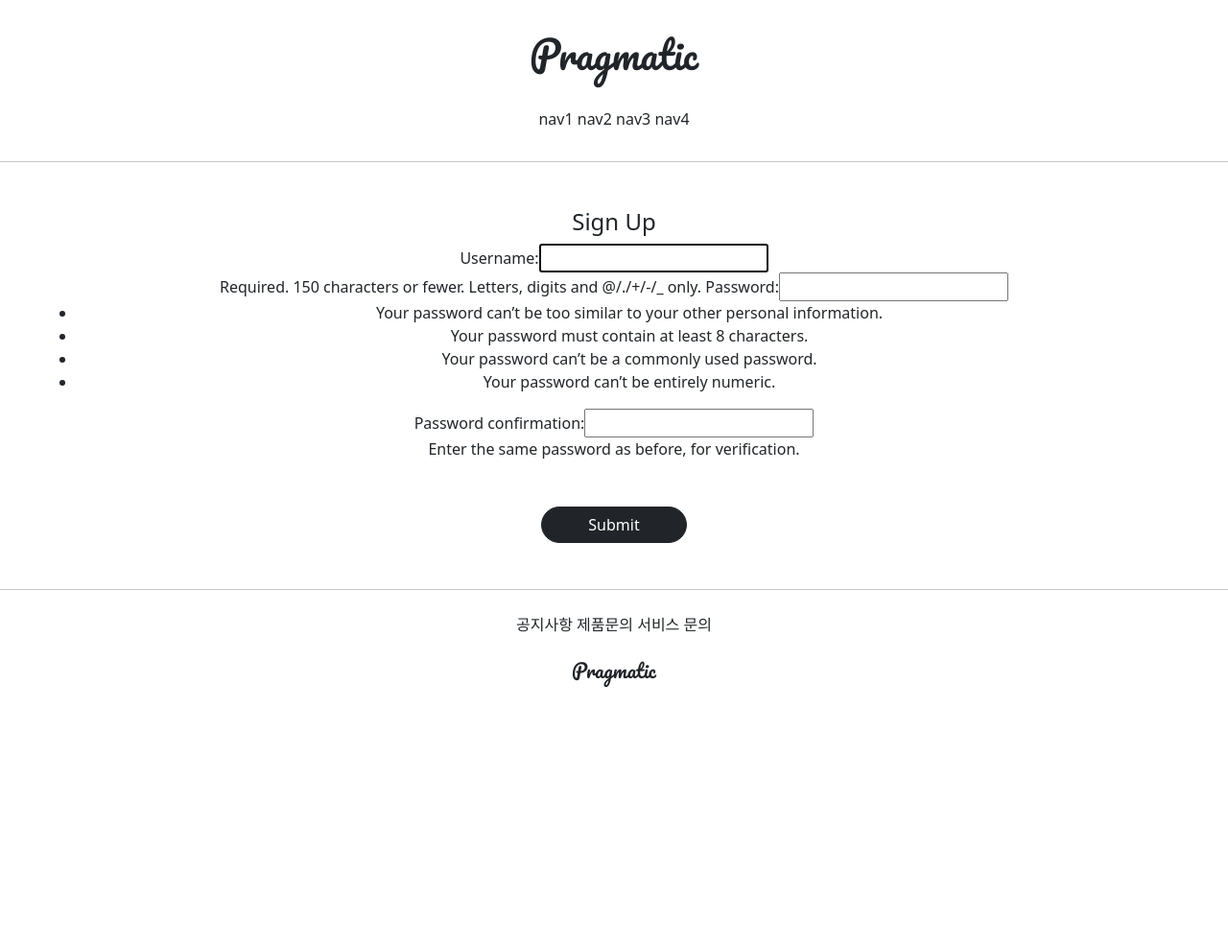
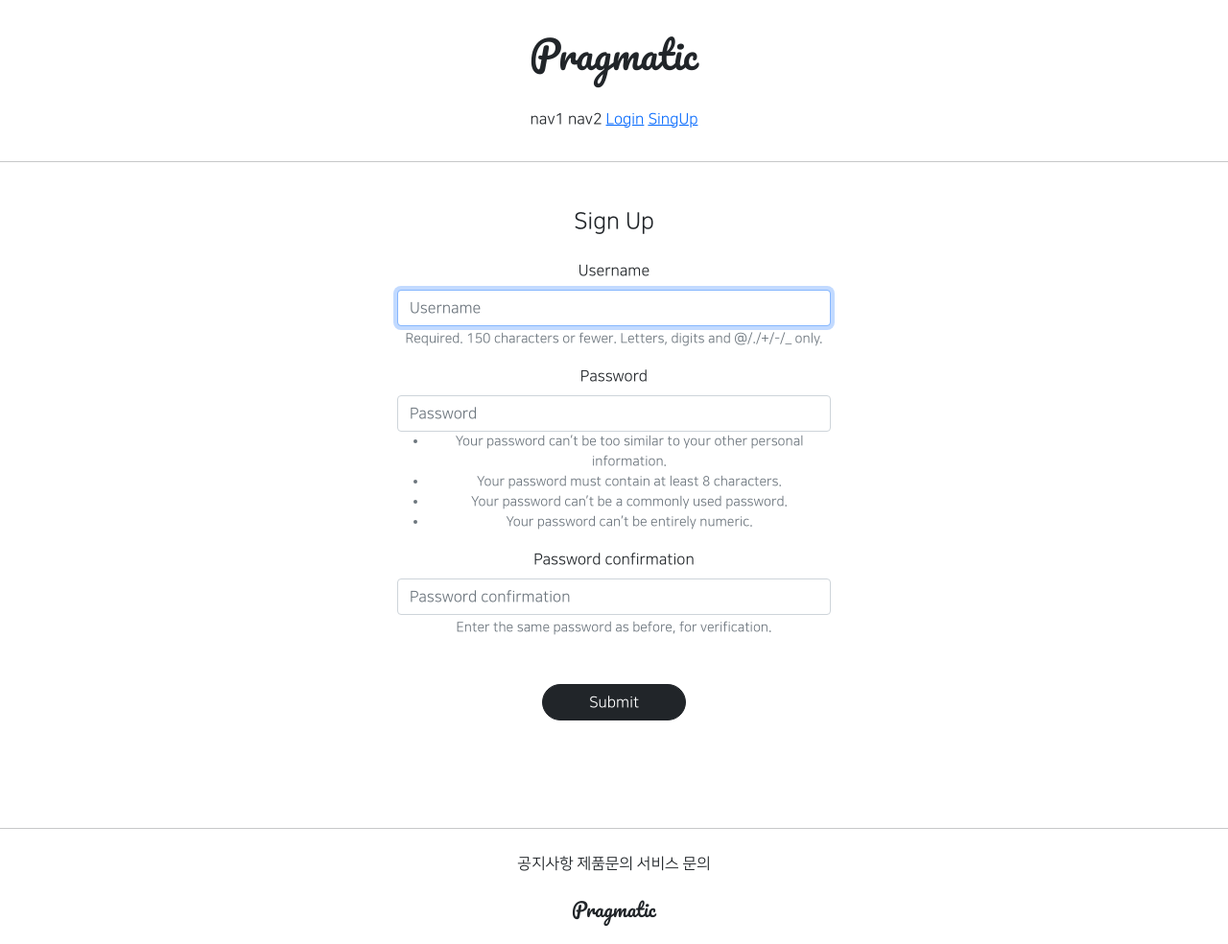
Before and after one commit to ojh789ojh/study_ai_django, a Django app: page /accounts/create/ in a window 1280 px wide. Shown: the whole page at 96% size. Before the commit the page ends 716 px from the top, so only its background shows below. Run offline with Django 3.2, Linux system fonts and the light colour scheme; parts of the project's set-up code (start-up, migrations or seed data) failed here and were passed over; some libraries are stand-ins or nearby versions.

Commit message:
no message

```diff
--- a/accountApp/__init__.py
+++ b/accountApp/__init__.py
@@ -2,3 +2,4 @@
 test"""
 # python manage.py makemigrations
 # python manage.py migrate
+# pip install django-bootstrap4
--- a/accountApp/templates/accountApp/create.html
+++ b/accountApp/templates/accountApp/create.html
@@ -1,5 +1,5 @@
 {% extends 'base.html' %}
-
+{% load bootstrap4 %}
 {% block content %}
 <div class="m-5">
     <div>
@@ -7,10 +7,10 @@
             Sign Up
         </h4>
     </div>
-    <div>
+    <div class="text-center mw-500 m-auto">
         <form action="{% url 'accountApp:create' %}" method="post">
             {% csrf_token %}
-            {{ form }}
+            {% bootstrap_form form %}
             <div class="m-5">
                 <input type="submit" class="btn btn-dark rounded-pill px-5">
             </div>
--- a/accountApp/templates/accountApp/login.html
+++ b/accountApp/templates/accountApp/login.html
@@ -1,7 +1,7 @@
 {% extends 'base.html' %}
-
+{% load bootstrap4 %}
 {% block content %}
-<div class="m-5">
+<div class="m-5 mw-500 text-center m-auto">
     <div>
         <h4>
             Sign In
@@ -10,7 +10,7 @@
     <div>
         <form action="{% url 'accountApp:login' %}" method="post">
             {% csrf_token %}
-            {{ form }}
+            {% bootstrap_form form %}
             <div class="m-5">
                 <input type="submit" class="btn btn-dark rounded-pill px-5">
             </div>
--- a/accountApp/urls.py
+++ b/accountApp/urls.py
@@ -1,7 +1,7 @@
 from django.contrib.auth.views import LoginView, LogoutView
 from django.urls import path
 
-from accountApp.views import hello_world, AccountCreateView
+from accountApp.views import hello_world, AccountCreateView, AccountDetailView
 
 app_name = 'accountApp'
 
@@ -10,4 +10,5 @@ urlpatterns = [
     path('create/', AccountCreateView.as_view(), name='create'),
     path('login/', LoginView.as_view(template_name='accountApp/login.html'), name='login'),
     path('logout/', LogoutView.as_view(), name='logout'),
+    path('detail/<int:pk>', AccountDetailView.as_view(), name='detail'),
 ]
--- a/accountApp/views.py
+++ b/accountApp/views.py
@@ -5,7 +5,7 @@ from django.shortcuts import render
 
 # Create your views here.
 from django.urls import reverse, reverse_lazy
-from django.views.generic import CreateView
+from django.views.generic import CreateView, DetailView
 
 from accountApp.models import HelloWorld
 
@@ -30,3 +30,9 @@ class AccountCreateView(CreateView):
     form_class = UserCreationForm
     success_url = reverse_lazy('accountApp:hello_world')
     template_name = 'accountApp/create.html'
+
+
+class AccountDetailView(DetailView):
+    model = User
+    context_object_name = 'target_user'
+    template_name = 'accountApp/detail.html'
--- a/gis_test_1/settings.py
+++ b/gis_test_1/settings.py
@@ -49,7 +49,8 @@ INSTALLED_APPS = [
     'django.contrib.sessions',
     'django.contrib.messages',
     'django.contrib.staticfiles',
-    'accountApp'
+    'bootstrap4',
+    'accountApp',
 ]
 
 MIDDLEWARE = [
--- a/static/base.css
+++ b/static/base.css
@@ -14,3 +14,12 @@
 .pragmatic_footer_button{
     margin-top: 1.5rem;
 }
+
+.mw-500{
+    max-width: 500px;
+    padding: 1rem 1.5rem;
+}
+.mh-500{
+    max-height: 500px;
+    padding: 1rem 1.5rem;
+}
--- a/templates/base.html
+++ b/templates/base.html
@@ -1,7 +1,7 @@
 <!DOCTYPE html>
 <html lang="en">
 {% include 'head.html' %}
-<body>
+<body style="font-family: NanumSquareR">
 {% include 'header.html' %}
 <hr>
 {% block content %}
--- a/templates/head.html
+++ b/templates/head.html
@@ -14,3 +14,48 @@
     <link rel="preconnect" href="https://fonts.gstatic.com" crossorigin>
     <link href="https://fonts.googleapis.com/css2?family=Pacifico&display=swap" rel="stylesheet">
 </head>
+<style>
+        @font-face {
+            font-family: 'NanumSquareR';
+            src: local('NanumSquareR'),
+            url("{% static 'fonts/NanumSquareR.ttf' %}") format("opentype");
+        }
+        @font-face {
+            font-family: 'NanumSquareEB';
+            src: local('NanumSquareEB'),
+            url("{% static 'fonts/NanumSquareEB.otf' %}") format("opentype");
+        }
+        @font-face {
+            font-family: 'NanumSquareB';
+            src: local('NanumSquareB'),
+            url("{% static 'fonts/NanumSquareB.otf' %}") format("opentype");
+        }
+        @font-face {
+            font-family: 'NanumSquareR';
+            src: local('NanumSquareR'),
+            url("{% static 'fonts/NanumSquareR.otf' %}") format("opentype");
+        }
+    </style>
+
+<style>
+    @font-face {
+        font-family: 'NanumSquareR';
+        src: local('NanumSquareR'),
+        url("{% static 'fonts/NanumSquareR.otf' %}") format("opentype");
+    }
+    @font-face {
+        font-family: 'NanumSquareEB';
+        src: local('NanumSquareEB'),
+        url("{% static 'fonts/NanumSquareEB.otf' %}") format("opentype");
+    }
+    @font-face {
+        font-family: 'NanumSquareB';
+        src: local('NanumSquareB'),
+        url("{% static 'fonts/NanumSquareB.otf' %}") format("opentype");
+    }
+    @font-face {
+        font-family: 'NanumSquareL';
+        src: local('NanumSquareL'),
+        url("{% static 'fonts/NanumSquareL.otf' %}") format("opentype");
+    }
+</style>
--- a/templates/header.html
+++ b/templates/header.html
@@ -5,7 +5,20 @@
     <div class="pragmatic_header_button">
         <span>nav1</span>
         <span>nav2</span>
-        <span>nav3</span>
-        <span>nav4</span>
+        {% if not user.is_authenticated %}
+        <span>
+            <a href="{% url 'accountApp:login' %}">Login</a>
+        </span>
+        <span>
+            <a href="{% url 'accountApp:create' %}">SingUp</a>
+        </span>
+        {% else %}
+        <span>
+            <a href="{% url 'accountApp:detail' pk=user.pk %}">MyPage</a>
+        </span>
+        <span>
+            <a href="{% url 'accountApp:logout' %}">Logout</a>
+        </span>
+        {% endif %}
     </div>
 </div>
```
Also changed, not shown: accountApp/templates/accountApp/detail.html (added, +14 -0 lines), static/fonts/NanumSquareB.otf (added), static/fonts/NanumSquareEB.otf (added), static/fonts/NanumSquareL.otf (added), static/fonts/NanumSquareOTF_acB.otf (added), static/fonts/NanumSquareOTF_acEB.otf (added), static/fonts/NanumSquareOTF_acL.otf (added), static/fonts/NanumSquareOTF_acR.otf (added), static/fonts/NanumSquareR.otf (added).
